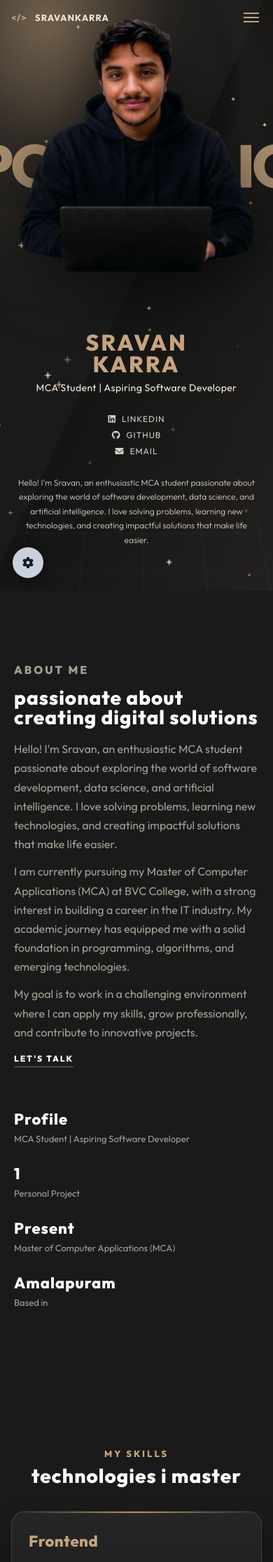
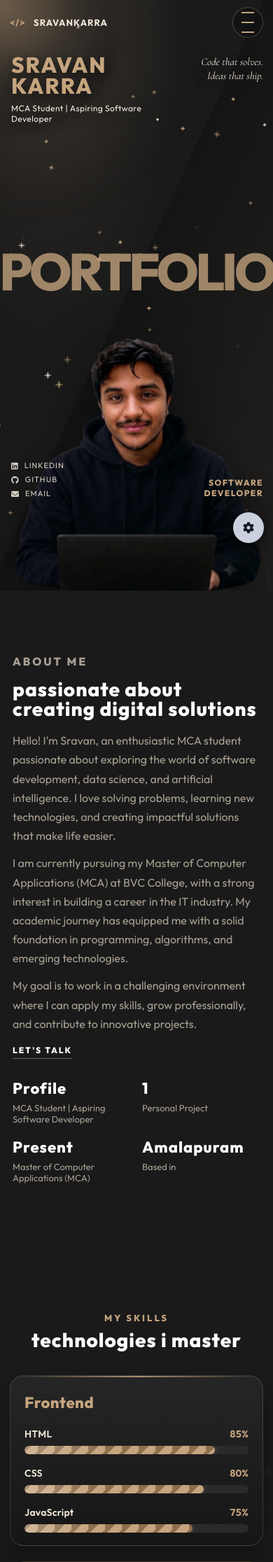
Before and after one commit to sravankarra/portfolio-website, a Flask app: page / in a window 390 px wide. Shown: the top 2232 px of the page at 70% size. Run offline with Flask 3, Linux system fonts and the light colour scheme.

Commit message:
Add mobile layout, live contact fixes, and Netlify seed utility.
Match the desktop charcoal-gold interface on phones, keep phone numbers when live data is empty, and add a script to sync portfolio content to Netlify.

Co-authored-by: Cursor <cursoragent@cursor.com>

```diff
--- a/backend/portfolio_data.json
+++ b/backend/portfolio_data.json
@@ -5,7 +5,7 @@
     "about": "Hello! I'm Sravan, an enthusiastic MCA student passionate about exploring the world of software development, data science, and artificial intelligence. I love solving problems, learning new technologies, and creating impactful solutions that make life easier.\r\nI am currently pursuing my Master of Computer Applications (MCA) at BVC College, with a strong interest in building a career in the IT industry. My academic journey has equipped me with a solid foundation in programming, algorithms, and emerging technologies.\r\nMy goal is to work in a challenging environment where I can apply my skills, grow professionally, and contribute to innovative projects.",
     "location": "Amalapuram",
     "email": "sravankarra0510@gmail.com",
-    "phone": "9182112888",
+    "phone": "+91 9182112888",
     "profile_image": "/static/images/profile-cutout.webp",
     "resume": "/static/resumes/sravan-karra-resume.pdf",
     "languages": "English | Telugu | Hindi"
--- a/frontend/static/css/styles.css
+++ b/frontend/static/css/styles.css
@@ -133,8 +133,27 @@ body.embed-preview { cursor: auto; }
   stroke-dasharray: 0 0 10 40 10 40;
   transition: 0.5s;
 }
-.hamburger { display: none; border: 0; background: transparent; }
-.hamburger span { display: block; width: 22px; height: 2px; margin: 4px; background: #c5a47e; }
+.hamburger {
+  display: none;
+  width: 44px;
+  height: 44px;
+  padding: 0;
+  border: 1px solid rgba(197, 164, 126, 0.35);
+  border-radius: 50%;
+  background: rgba(16, 16, 16, 0.55);
+  cursor: pointer;
+}
+.hamburger span {
+  display: block;
+  width: 18px;
+  height: 2px;
+  margin: 4px auto;
+  background: #c5a47e;
+  transition: transform 0.2s ease, opacity 0.2s ease;
+}
+.hamburger.active span:nth-child(1) { transform: translateY(10px) rotate(45deg); }
+.hamburger.active span:nth-child(2) { opacity: 0; }
+.hamburger.active span:nth-child(3) { transform: translateY(-10px) rotate(-45deg); }
 
 .shadow-title {
   position: fixed;
@@ -491,6 +510,7 @@ body.embed-preview { cursor: auto; }
   line-height: 1.7;
   margin-bottom: 12px;
   max-width: 540px;
+  overflow-wrap: anywhere;
 }
 .stats-grid {
   display: grid;
@@ -964,92 +984,205 @@ footer {
   .project-link-wrap,
   .admin-settings-trigger { cursor: pointer; }
   .scroll-to-top { right: 13px; }
+  .hero-left,
+  .hero-socials { left: 4.5%; }
+  .hero-right,
+  .hero-role { right: 4.5%; }
+  .hero-cutout { max-width: min(54vw, 560px); }
 }
 @media (max-width: 991px) {
   .case-study-images li .hero-number-back { font-size: 26vw; }
-  .about-wrap { grid-template-columns: 1fr 1fr; }
+  .about-wrap { grid-template-columns: 1fr 1fr; gap: 36px; }
   .skills-grid { grid-template-columns: 1fr; }
+  .hero-name { font-size: clamp(28px, 5.4vw, 44px); letter-spacing: 2px; }
+  .hero-cutout { height: min(76vh, 680px); max-width: min(62vw, 480px); }
 }
 @media (max-width: 767px) {
-  body.site { --featured-card-width: min(950px, calc(100% - 32px)); }
-  .navbar { justify-content: space-between; padding: 14px 16px 0; }
+  html { scroll-padding-top: 84px; }
+  body.site { --featured-card-width: min(950px, calc(100% - 28px)); }
+  .navbar {
+    justify-content: space-between;
+    padding: max(10px, env(safe-area-inset-top)) 14px 0;
+  }
   .nav-container { width: 100%; justify-content: space-between; }
-  .brand { display: block; }
-  .hamburger { display: block; }
+  .brand {
+    display: block;
+    max-width: calc(100% - 56px);
+    overflow: hidden;
+    text-overflow: ellipsis;
+    white-space: nowrap;
+  }
+  .hamburger { display: grid; place-items: center; flex-shrink: 0; }
   .nav-menu {
     display: none;
     position: absolute;
-    top: 58px;
-    left: 16px;
-    right: 16px;
-    padding: 18px 20px 24px;
-    background: rgba(26, 26, 26, 0.96);
-    border-radius: 18px;
+    top: calc(54px + env(safe-area-inset-top, 0px));
+    left: 14px;
+    right: 14px;
+    padding: 12px;
+    background: linear-gradient(180deg, rgba(38, 38, 38, 0.98), rgba(22, 22, 22, 0.96));
+    border: 1px solid rgba(197, 164, 126, 0.28);
+    border-radius: 22px;
+    box-shadow: 0 22px 50px rgba(0, 0, 0, 0.45);
     flex-direction: column;
     align-items: stretch;
-    gap: 14px;
+    gap: 4px;
     min-height: 0;
+    backdrop-filter: blur(14px);
+  }
+  .nav-menu > a {
+    padding: 12px 16px;
+    border-radius: 12px;
+    text-align: center;
+    font-size: 12px;
   }
   .nav-outline { display: none; }
   .nav-menu.active { display: flex; }
-  .hire-button { margin-left: 0; width: fit-content; }
+  .hire-button { margin-left: 0; width: auto; }
+  .full-height { height: 100vh; height: 100svh; min-height: 100vh; min-height: 100svh; }
   .hero-stage {
+    position: relative;
+    overflow: hidden;
+  }
+  .hero-giant {
+    font-size: clamp(64px, 19vw, 120px);
+    top: 46%;
+    opacity: 0.78;
+    letter-spacing: -0.06em;
+  }
+  .hero-left,
+  .hero-right {
+    position: absolute;
+    top: max(78px, calc(env(safe-area-inset-top, 0px) + 62px));
+    max-width: 44%;
+    padding: 0;
+    z-index: 7;
+    text-shadow: 0 6px 18px rgba(0, 0, 0, 0.7);
+  }
+  .hero-left {
+    left: 16px;
+    right: auto;
+    text-align: left;
+    transform: none;
+  }
+  .hero-right {
+    display: block;
+    right: 14px;
+    left: auto;
+    text-align: right;
+  }
+  .hero-name { font-size: clamp(26px, 8.4vw, 38px); letter-spacing: 2px; }
+  .hero-sub { font-size: 12px; }
+  .hero-tagline { font-size: clamp(15px, 4.2vw, 20px); }
+  .hero-role {
+    display: block;
+    position: absolute;
+    right: 14px;
+    left: auto;
+    top: auto;
+    bottom: 132px;
+    max-width: 118px;
+    font-size: 12px;
+    letter-spacing: 1px;
+    line-height: 1.2;
+    z-index: 7;
+    text-shadow: 0 6px 18px rgba(0, 0, 0, 0.7);
+  }
+  .hero-bio { display: none; }
+  .hero-socials {
+    position: absolute;
+    left: 16px;
+    right: auto;
+    top: auto;
+    bottom: 132px;
+    justify-items: start;
+    gap: 6px;
+    z-index: 7;
+  }
+  .hero-socials a { font-size: 11px; }
+  .hero-depth {
+    position: absolute;
+    inset: 0;
+    height: auto;
+    align-items: flex-end;
+  }
+  .hero-cutout {
+    height: min(62svh, 520px);
+    max-width: min(92vw, 420px);
+    margin-bottom: -2vh;
+  }
+  .padding-top-bottom { padding-top: 88px; padding-bottom: 96px; }
+  .content-wrap { padding: 0 18px; }
+  .content-wrap.skills-wrap { width: var(--featured-card-width); padding: 0; }
+  .code-stream { opacity: 0.5; }
+  .about-wrap { grid-template-columns: 1fr; gap: 28px; }
+  .skills-grid { grid-template-columns: 1fr; }
+  .stats-grid { grid-template-columns: 1fr 1fr; gap: 18px 16px; }
+  .skill-card { padding: 24px 20px 18px; }
+  .work-stage { height: 100vh; height: 100svh; min-height: 100vh; min-height: 100svh; }
+  .work-stage .case-study-wrapper {
+    top: 92px;
+    left: 50%;
+    transform: translate(-50%, 0);
+    background-color: rgba(31, 32, 41, 0.92);
+    border: 1px solid rgba(197, 164, 126, 0.22);
+    box-shadow: 0 0 18px rgba(0, 0, 0, 0.55);
+    width: auto;
+    max-width: calc(100% - 28px);
+  }
+  #contact.section {
+    min-height: 100vh;
+    min-height: 100svh;
     display: flex;
     flex-direction: column;
-    height: auto;
-    min-height: 100vh;
   }
-  .hero-giant { font-size: 22vw; top: 28%; }
+  #contact .contact-wrap { margin-top: auto; }
+  #contact footer { margin-top: auto; }
+  #contact .project-link-wrap p { opacity: 0.5; }
+  .case-study-wrapper .case-study-name a { font-size: 11px; letter-spacing: 1px; margin: 4px; }
+  .case-study-images li .img-hero-background img { max-height: 48svh; }
+  .project-showcase-mock { min-height: 260px; padding: 32px 20px; }
+  .depth-panel { min-height: 260px; }
+  .case-study-images li .case-study-title {
+    display: block;
+    font-size: 11px;
+    line-height: 13px;
+    transform: none;
+  }
+  .case-study-images li .hero-number-back { font-size: 28vw; }
+  .case-study-images li .hero-number,
+  .case-study-images li .hero-number-fixed { bottom: 18px; }
+  .work-card-actions { left: 12px; right: 12px; bottom: 12px; }
+  .orb-a { width: 260px; height: 260px; left: -90px; top: -70px; }
+  .admin-settings-trigger {
+    left: auto;
+    right: 13px;
+    bottom: 68px;
+  }
+  .scroll-to-top { right: 22px; bottom: 18px; }
+  footer {
+    flex-direction: column;
+    align-items: center;
+    gap: 10px;
+    padding: 0 18px;
+    text-align: center;
+  }
+}
+@media (max-width: 480px) {
   .hero-left,
-  .hero-right {
-    position: relative;
-    top: auto;
-    left: auto;
-    right: auto;
-    max-width: none;
-    text-align: center;
-    padding: 0 20px;
-  }
-  .hero-left { padding-top: 86px; z-index: 5; transform: none; }
-  .hero-right,
-  .hero-role { display: none; }
-  .hero-socials {
-    position: relative;
-    left: auto;
-    top: auto;
-    justify-items: center;
-    margin-top: 28px;
-    margin-bottom: 12px;
-  }
-  .hero-depth {
-    position: relative;
-    height: 46vh;
-    align-items: flex-end;
-  }
-  .hero-cutout { height: min(46vh, 420px); max-width: 88vw; margin-bottom: 0; }
-  .hero-bio {
-    position: relative;
-    left: auto;
-    bottom: auto;
-    transform: none;
-    margin: 16px auto 36px;
-    font-size: 12px;
-  }
-  .content-wrap { padding: 0 20px; }
-  .content-wrap.skills-wrap { width: var(--featured-card-width); padding: 0; }
-  .code-stream { opacity: 0.42; }
-  .case-study-images li .case-study-title { display: none; }
-  .about-wrap,
-  .skills-grid,
-  .stats-grid { grid-template-columns: 1fr; }
-  .case-study-wrapper {
-    background-color: rgba(31, 32, 41, 0.95);
-    box-shadow: 0 0 10px rgba(0, 0, 0, 0.8);
-    width: calc(100% - 40px);
-  }
-  .case-study-wrapper .case-study-name a { font-size: 11px; letter-spacing: 1px; margin: 5px; }
-  .case-study-images li .hero-number-back { font-size: 32vw; }
-  footer { padding: 0 20px; }
+  .hero-right { max-width: 48%; }
+  .hero-name { font-size: clamp(24px, 8vw, 32px); }
+  .hero-tagline { font-size: 15px; }
+  .hero-role { letter-spacing: 1.4px; }
+  .hero-socials a span { max-width: 72px; overflow: hidden; text-overflow: ellipsis; white-space: nowrap; }
+  .shadow-title { font-size: 28vw; left: 8px; }
+}
+@media (max-width: 767px) and (max-height: 500px) {
+  .hero-cutout { height: min(68svh, 280px); }
+  .hero-bio { display: none; }
+  .hero-role,
+  .hero-socials { bottom: 64px; }
+  .hero-giant { font-size: 16vw; }
 }
 
 body:not(.site) {
@@ -1192,11 +1325,14 @@ body:not(.site) {
   padding: 0;
 }
 @media (max-width: 767px) {
-  .resume-doc { padding: 28px 20px 32px; }
+  .resume-doc { padding: 28px 18px 48px; margin-top: 12px; }
+  .resume-giant { top: 12%; font-size: clamp(56px, 22vw, 120px); }
   .resume-head,
   .resume-split { grid-template-columns: 1fr; }
+  .resume-head .hero-name { font-size: clamp(28px, 10vw, 44px); }
   .resume-contacts { justify-items: start; text-align: left; }
   .resume-contacts .social-links { justify-content: flex-start; }
+  .resume-section footer { margin-bottom: 72px; }
 }
 
 @media (prefers-reduced-motion: reduce) {
--- a/frontend/static/js/script.js
+++ b/frontend/static/js/script.js
@@ -2,14 +2,22 @@ const hamburger = document.querySelector('.hamburger');
 const navMenu = document.querySelector('.nav-menu');
 
 if (hamburger && navMenu) {
-  hamburger.addEventListener('click', () => {
-    hamburger.classList.toggle('active');
-    navMenu.classList.toggle('active');
-  });
+  const setMenuOpen = (open) => {
+    hamburger.classList.toggle('active', open);
+    navMenu.classList.toggle('active', open);
+    hamburger.setAttribute('aria-expanded', open ? 'true' : 'false');
+    hamburger.setAttribute('aria-label', open ? 'Close navigation' : 'Open navigation');
+  };
+  hamburger.setAttribute('aria-expanded', 'false');
+  hamburger.addEventListener('click', () => setMenuOpen(!navMenu.classList.contains('active')));
   navMenu.addEventListener('click', (event) => {
     if (!event.target.closest('a')) return;
-    hamburger.classList.remove('active');
-    navMenu.classList.remove('active');
+    setMenuOpen(false);
+  });
+  document.addEventListener('click', (event) => {
+    if (!navMenu.classList.contains('active')) return;
+    if (event.target.closest('.nav-menu, .hamburger')) return;
+    setMenuOpen(false);
   });
 }
 
@@ -226,28 +234,22 @@ if (toTop) {
 }
 
 function alignWorkSideText() {
-  if (window.innerWidth <= 767) {
-    document.querySelectorAll('.case-study-title').forEach((title) => {
-      title.style.top = '';
-      title.style.left = '';
-      title.style.height = '';
-      title.style.letterSpacing = '';
-    });
-    return;
-  }
+  const mobile = window.innerWidth <= 767;
   document.querySelectorAll('.case-study-images li').forEach((item) => {
     const card = item.querySelector('.img-hero-background');
     const title = item.querySelector('.case-study-title');
     if (!card || !title) return;
     const cardBox = card.getBoundingClientRect();
     const hostBox = item.getBoundingClientRect();
-    const topInset = 28;
-    const bottomInset = 20;
-    const target = Math.max(48, cardBox.height - topInset - bottomInset);
-    title.style.left = `${cardBox.left - hostBox.left}px`;
+    const topInset = mobile ? 18 : 28;
+    const bottomInset = mobile ? 64 : 20;
+    const target = Math.max(40, cardBox.height - topInset - bottomInset);
+    const insetX = mobile ? 14 : 0;
+    title.style.left = `${cardBox.left - hostBox.left + insetX}px`;
     title.style.top = `${cardBox.top - hostBox.top + topInset}px`;
     title.style.height = 'auto';
     title.style.letterSpacing = '0px';
+    title.style.transform = mobile ? 'none' : '';
     const natural = title.getBoundingClientRect().height;
     const letters = Math.max((title.textContent || '').trim().length - 1, 1);
     if (natural > 0 && target > natural) {
@@ -276,6 +278,18 @@ document.querySelector('.case-study-wrapper')?.addEventListener('mouseover', (ev
   const names = [...document.querySelectorAll('.case-study-name')];
   const index = names.indexOf(item);
   if (index >= 0) showCase(index);
+});
+
+document.querySelector('.case-study-wrapper')?.addEventListener('click', (event) => {
+  const item = event.target.closest('.case-study-name');
+  if (!item) return;
+  const names = [...document.querySelectorAll('.case-study-name')];
+  const index = names.indexOf(item);
+  if (index < 0) return;
+  if (window.innerWidth <= 767 && !item.classList.contains('active')) {
+    event.preventDefault();
+  }
+  showCase(index);
 });
 
 if (document.querySelector('.case-study-name')) showCase(0);
--- a/frontend/templates/admin.html
+++ b/frontend/templates/admin.html
@@ -7,7 +7,7 @@
     <link rel="preconnect" href="https://fonts.googleapis.com">
     <link rel="preconnect" href="https://fonts.gstatic.com" crossorigin>
     <link href="https://fonts.googleapis.com/css2?family=Cormorant+Garamond:ital,wght@0,400;1,400&family=Outfit:wght@300;400;500;600;700;800&display=swap" rel="stylesheet">
-    <link rel="stylesheet" href="{{ url_for('static', filename='css/styles.css') }}?v=55">
+    <link rel="stylesheet" href="{{ url_for('static', filename='css/styles.css') }}?v=56">
     <link rel="stylesheet" href="{{ url_for('static', filename='css/admin.css') }}?v=3">
     <link href="https://cdnjs.cloudflare.com/ajax/libs/font-awesome/6.0.0/css/all.min.css" rel="stylesheet">
 </head>
--- a/frontend/templates/admin_login.html
+++ b/frontend/templates/admin_login.html
@@ -7,7 +7,7 @@
     <link rel="preconnect" href="https://fonts.googleapis.com">
     <link rel="preconnect" href="https://fonts.gstatic.com" crossorigin>
     <link href="https://fonts.googleapis.com/css2?family=Cormorant+Garamond:ital,wght@0,400;1,400&family=Outfit:wght@300;400;500;600;700;800&display=swap" rel="stylesheet">
-    <link rel="stylesheet" href="{{ url_for('static', filename='css/styles.css') }}?v=55">
+    <link rel="stylesheet" href="{{ url_for('static', filename='css/styles.css') }}?v=56">
     <link rel="stylesheet" href="{{ url_for('static', filename='css/admin.css') }}?v=3">
     <link href="https://cdnjs.cloudflare.com/ajax/libs/font-awesome/6.0.0/css/all.min.css" rel="stylesheet">
 </head>
@@ -63,7 +63,7 @@
         </div>
     </div>
     {% if static_export %}
-    <script src="{{ url_for('static', filename='js/admin-netlify.js') }}?v=1"></script>
+    <script src="{{ url_for('static', filename='js/admin-netlify.js') }}?v=3"></script>
     {% endif %}
 </body>
 </html>
--- a/frontend/templates/forgot_password.html
+++ b/frontend/templates/forgot_password.html
@@ -7,7 +7,7 @@
     <link rel="preconnect" href="https://fonts.googleapis.com">
     <link rel="preconnect" href="https://fonts.gstatic.com" crossorigin>
     <link href="https://fonts.googleapis.com/css2?family=Cormorant+Garamond:ital,wght@0,400;1,400&family=Outfit:wght@300;400;500;600;700;800&display=swap" rel="stylesheet">
-    <link rel="stylesheet" href="{{ url_for('static', filename='css/styles.css') }}?v=55">
+    <link rel="stylesheet" href="{{ url_for('static', filename='css/styles.css') }}?v=56">
     <link rel="stylesheet" href="{{ url_for('static', filename='css/admin.css') }}?v=3">
     <link href="https://cdnjs.cloudflare.com/ajax/libs/font-awesome/6.0.0/css/all.min.css" rel="stylesheet">
 </head>
--- a/frontend/templates/index.html
+++ b/frontend/templates/index.html
@@ -2,12 +2,12 @@
 <html lang="en">
 <head>
     <meta charset="UTF-8">
-    <meta name="viewport" content="width=device-width, initial-scale=1.0">
+    <meta name="viewport" content="width=device-width, initial-scale=1.0, viewport-fit=cover">
     <title>{{ data.personal_info.name }} | Portfolio</title>
     <link rel="preconnect" href="https://fonts.googleapis.com">
     <link rel="preconnect" href="https://fonts.gstatic.com" crossorigin>
     <link href="https://fonts.googleapis.com/css2?family=Cormorant+Garamond:ital,wght@0,400;1,400&family=IBM+Plex+Mono:wght@400;500&family=Outfit:wght@300;400;500;600;700;800&display=swap" rel="stylesheet">
-    <link rel="stylesheet" href="{{ url_for('static', filename='css/styles.css') }}?v=55">
+    <link rel="stylesheet" href="{{ url_for('static', filename='css/styles.css') }}?v=60">
     <link rel="stylesheet" href="https://cdnjs.cloudflare.com/ajax/libs/font-awesome/6.0.0/css/all.min.css" media="print" onload="this.media='all'">
     <noscript><link rel="stylesheet" href="https://cdnjs.cloudflare.com/ajax/libs/font-awesome/6.0.0/css/all.min.css"></noscript>
 </head>
@@ -250,9 +250,9 @@
     <div class="cursor2" id="cursor2"></div>
     <div class="cursor3" id="cursor3"></div>
     <div class="admin-settings-trigger hover-target" onclick="window.location.href='{% if static_export %}/admin-login.html{% else %}{{ url_for('admin_login_page') }}{% endif %}'" title="Admin settings"><i class="fas fa-cog"></i></div>
-    <script src="{{ url_for('static', filename='js/script.js') }}?v=29"></script>
+    <script src="{{ url_for('static', filename='js/script.js') }}?v=31"></script>
     {% if static_export %}
-    <script src="{{ url_for('static', filename='js/live-portfolio.js') }}?v=23"></script>
+    <script src="{{ url_for('static', filename='js/live-portfolio.js') }}?v=24"></script>
     {% endif %}
 </body>
 </html>
--- a/frontend/templates/reset_password.html
+++ b/frontend/templates/reset_password.html
@@ -7,7 +7,7 @@
     <link rel="preconnect" href="https://fonts.googleapis.com">
     <link rel="preconnect" href="https://fonts.gstatic.com" crossorigin>
     <link href="https://fonts.googleapis.com/css2?family=Cormorant+Garamond:ital,wght@0,400;1,400&family=Outfit:wght@300;400;500;600;700;800&display=swap" rel="stylesheet">
-    <link rel="stylesheet" href="{{ url_for('static', filename='css/styles.css') }}?v=55">
+    <link rel="stylesheet" href="{{ url_for('static', filename='css/styles.css') }}?v=56">
     <link rel="stylesheet" href="{{ url_for('static', filename='css/admin.css') }}?v=3">
     <link href="https://cdnjs.cloudflare.com/ajax/libs/font-awesome/6.0.0/css/all.min.css" rel="stylesheet">
 </head>
--- a/frontend/templates/resume.html
+++ b/frontend/templates/resume.html
@@ -2,12 +2,12 @@
 <html lang="en">
 <head>
     <meta charset="UTF-8">
-    <meta name="viewport" content="width=device-width, initial-scale=1.0">
+    <meta name="viewport" content="width=device-width, initial-scale=1.0, viewport-fit=cover">
     <title>Resume | {{ data.personal_info.name }}</title>
     <link rel="preconnect" href="https://fonts.googleapis.com">
     <link rel="preconnect" href="https://fonts.gstatic.com" crossorigin>
     <link href="https://fonts.googleapis.com/css2?family=Cormorant+Garamond:ital,wght@0,400;1,400&family=Outfit:wght@300;400;500;600;700;800&display=swap" rel="stylesheet">
-    <link rel="stylesheet" href="{{ url_for('static', filename='css/styles.css') }}?v=55">
+    <link rel="stylesheet" href="{{ url_for('static', filename='css/styles.css') }}?v=60">
     <link rel="stylesheet" href="https://cdnjs.cloudflare.com/ajax/libs/font-awesome/6.0.0/css/all.min.css" media="print" onload="this.media='all'">
     <noscript><link rel="stylesheet" href="https://cdnjs.cloudflare.com/ajax/libs/font-awesome/6.0.0/css/all.min.css"></noscript>
 </head>
@@ -184,6 +184,6 @@
     <div class="cursor2" id="cursor2"></div>
     <div class="cursor3" id="cursor3"></div>
     <div class="admin-settings-trigger hover-target" onclick="window.location.href='{% if static_export %}/admin-login.html{% else %}{{ url_for('admin_login_page') }}{% endif %}'" title="Admin settings"><i class="fas fa-cog"></i></div>
-    <script src="{{ url_for('static', filename='js/script.js') }}?v=29"></script>
+    <script src="{{ url_for('static', filename='js/script.js') }}?v=31"></script>
 </body>
 </html>
```
Also changed, not shown: backend/seed_live_data.mjs (added, +52 -0 lines), frontend/static/js/live-portfolio.js (+5 -3 lines), README.md, 2 other files.
